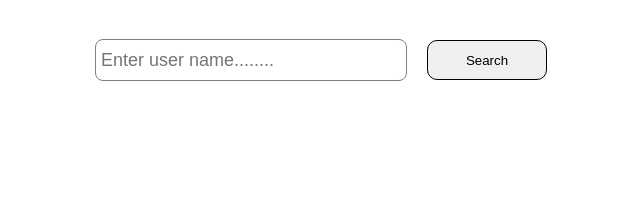
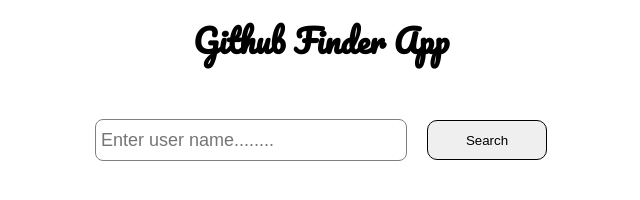
Before and after one commit to adilmalik01/github-finder, a plain HTML site: page index.html in a window 1280 px wide. Shown: the whole page, without its empty margins (319-959 px from the left). Drawn offline with nearby package versions, Linux system fonts and the light colour scheme.

Commit message:
update:heading

```diff
--- a/index.html
+++ b/index.html
@@ -9,6 +9,10 @@
 </head>
 
 <body>
+
+    <div class="heading">
+        <h1>Github Finder App</h1>
+    </div>
 
     <header>
         <input type="text" placeholder="Enter user name........" name="" id="userInupt">
--- a/style.css
+++ b/style.css
@@ -1,3 +1,6 @@
+@import url("https://fonts.googleapis.com/css2?family=Pacifico&display=swap");
+
+
 * {
   margin: 0;
   padding: 0;
@@ -120,3 +123,13 @@ footer :nth-child(3)::before {
   top: 10;
   margin-top: -30px;
 }
+
+.heading {
+  width: 100%;
+  height: 10vh;
+  display: flex;
+  justify-content: center;
+  align-items: center;
+  font-family: "Pacifico", serif;
+  text-align: center;
+}
```
